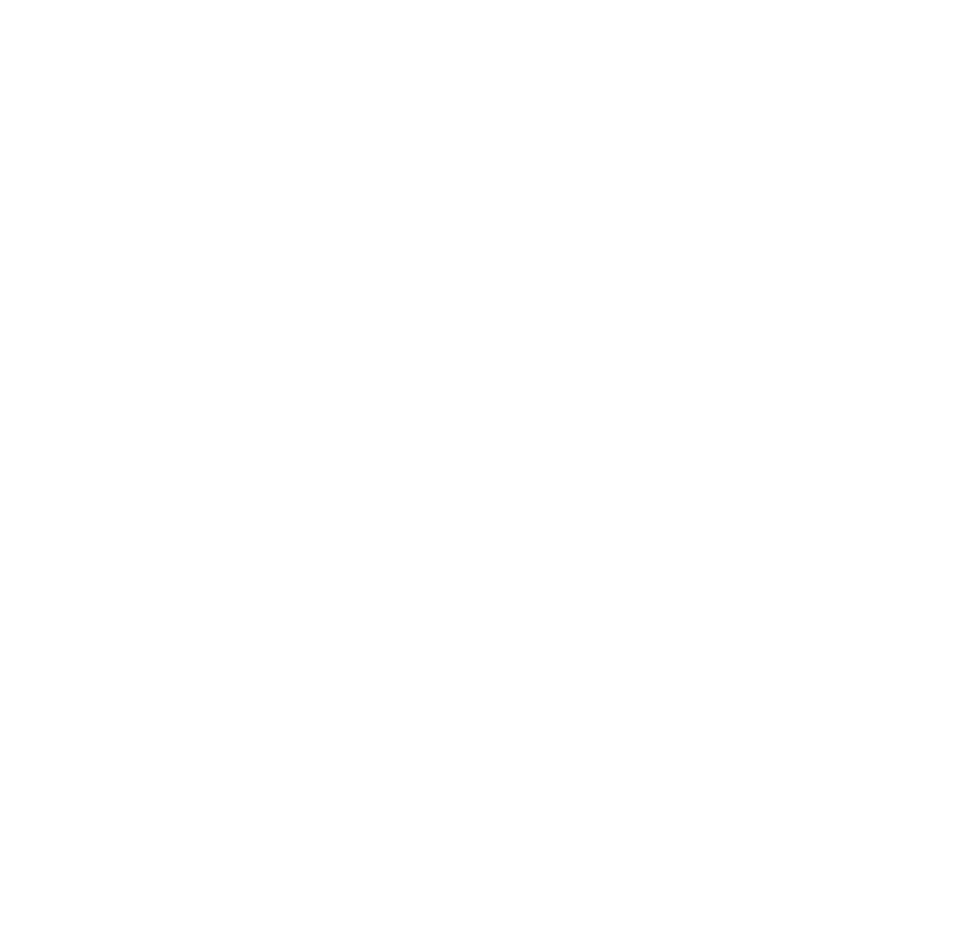
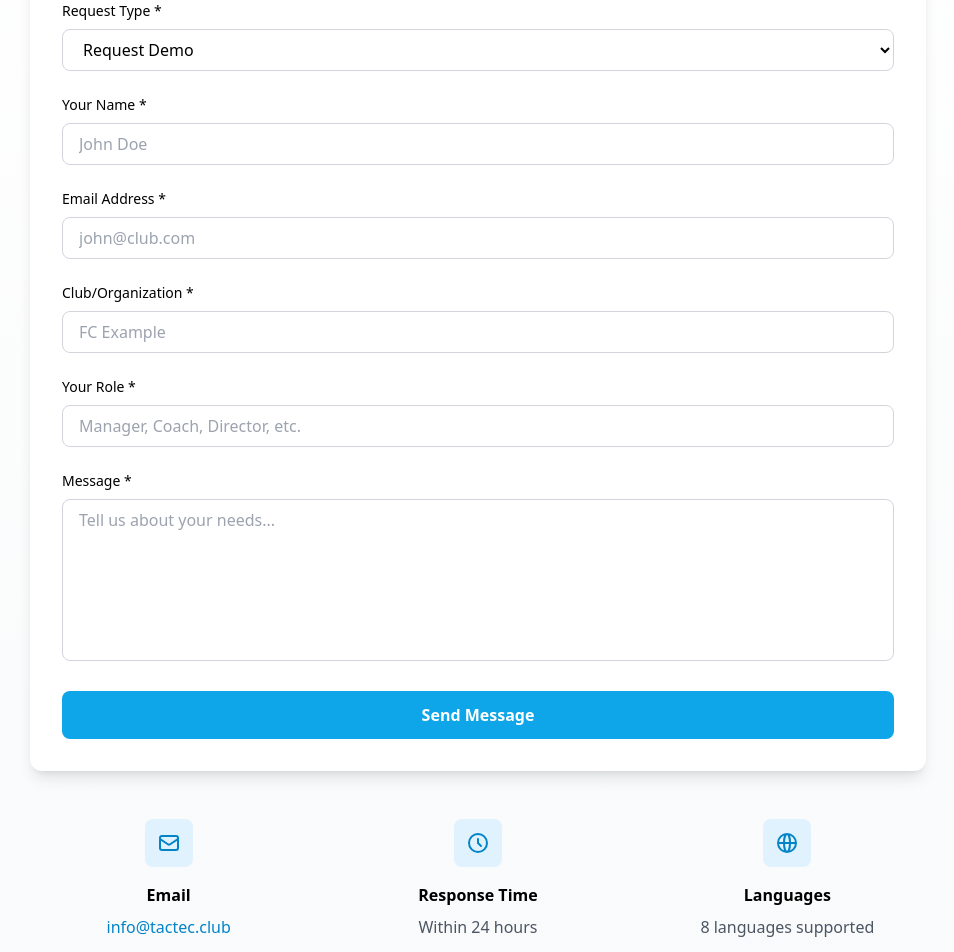
Before and after one commit to mhandousa/TacTecwebsitenew, a Next.js app: page /contact in a window 1280 px wide. Shown: the part 300-1252 px from the top of the page, without its empty margins (162-1116 px from the left). Before the commit the page ends 800 px from the top, so only its background shows below. Built offline with nearby package versions, Linux system fonts and the light colour scheme; no server answers.

Commit message:
Update contact.tsx

```diff
--- a/src/pages/contact.tsx
+++ b/src/pages/contact.tsx
@@ -10,9 +10,6 @@
 import { trackEvent } from "@/utils/analytics";
 import LanguageSwitcher from "@/components/LanguageSwitcher";
 
-// ✅ Removed fs/path imports from top
-
-// Form validation schema
 const contactFormSchema = z.object({
   name: z.string().min(2, "Name must be at least 2 characters"),
   email: z.string().email("Please enter a valid email address"),
@@ -27,9 +24,7 @@
 export default function ContactPage() {
   const router = useRouter();
   const [isSubmitting, setIsSubmitting] = useState(false);
-  const [submitStatus, setSubmitStatus] = useState<"idle" | "success" | "error">(
-    "idle"
-  );
+  const [submitStatus, setSubmitStatus] = useState<"idle" | "success" | "error">("idle");
   const [submitMessage, setSubmitMessage] = useState("");
 
   const {
@@ -44,7 +39,6 @@
     },
   });
 
-  // Auto-clear messages after delay
   useEffect(() => {
     if (submitStatus !== "idle") {
       const timer = setTimeout(() => {
@@ -61,7 +55,6 @@
     setSubmitMessage("");
 
     try {
-      // Track form submission attempt
       trackEvent("form_submit", {
         form_type: "contact",
         request_type: data.requestType,
@@ -84,7 +77,6 @@
         );
         reset();
 
-        // Track success
         trackEvent("form_submit_success", {
           form_type: "contact",
           request_type: data.requestType,
@@ -165,24 +157,212 @@
         </div>
       </nav>
 
-      {/* Page Content (same as before)… */}
-      {/* Keep your form + sidebar + footer unchanged */}
+      {/* Page Content */}
+      <main className="min-h-screen bg-gradient-to-b from-white to-gray-50 dark:from-gray-900 dark:to-gray-800">
+        <div className="container mx-auto px-6 py-16">
+          <div className="max-w-4xl mx-auto">
+            {/* Header */}
+            <div className="text-center mb-12">
+              <h1 className="text-4xl md:text-5xl font-bold mb-4">
+                Get in Touch
+              </h1>
+              <p className="text-lg text-gray-600 dark:text-gray-400">
+                Ready to transform your club? Request a demo or contact our team.
+              </p>
+            </div>
+
+            {/* Status Message */}
+            {submitStatus !== "idle" && (
+              <div
+                id="form-status"
+                className={`mb-8 p-4 rounded-lg ${
+                  submitStatus === "success"
+                    ? "bg-green-100 dark:bg-green-900 text-green-800 dark:text-green-200"
+                    : "bg-red-100 dark:bg-red-900 text-red-800 dark:text-red-200"
+                }`}
+              >
+                {submitMessage}
+              </div>
+            )}
+
+            {/* Form */}
+            <div className="bg-white dark:bg-gray-800 rounded-xl shadow-lg p-8">
+              <form onSubmit={handleSubmit(onSubmit)} className="space-y-6">
+                {/* Request Type */}
+                <div>
+                  <label className="block text-sm font-medium mb-2">
+                    Request Type *
+                  </label>
+                  <select
+                    {...register("requestType")}
+                    className="w-full px-4 py-2 border border-gray-300 dark:border-gray-600 rounded-lg bg-white dark:bg-gray-700 focus:ring-2 focus:ring-sky-500 focus:border-transparent"
+                  >
+                    <option value="demo">Request Demo</option>
+                    <option value="sales">Sales Inquiry</option>
+                    <option value="support">Support</option>
+                    <option value="general">General Question</option>
+                  </select>
+                  {errors.requestType && (
+                    <p className="mt-1 text-sm text-red-600">{errors.requestType.message}</p>
+                  )}
+                </div>
+
+                {/* Name */}
+                <div>
+                  <label className="block text-sm font-medium mb-2">
+                    Your Name *
+                  </label>
+                  <input
+                    type="text"
+                    {...register("name")}
+                    className="w-full px-4 py-2 border border-gray-300 dark:border-gray-600 rounded-lg bg-white dark:bg-gray-700 focus:ring-2 focus:ring-sky-500 focus:border-transparent"
+                    placeholder="John Doe"
+                  />
+                  {errors.name && (
+                    <p className="mt-1 text-sm text-red-600">{errors.name.message}</p>
+                  )}
+                </div>
+
+                {/* Email */}
+                <div>
+                  <label className="block text-sm font-medium mb-2">
+                    Email Address *
+                  </label>
+                  <input
+                    type="email"
+                    {...register("email")}
+                    className="w-full px-4 py-2 border border-gray-300 dark:border-gray-600 rounded-lg bg-white dark:bg-gray-700 focus:ring-2 focus:ring-sky-500 focus:border-transparent"
+                    placeholder="john@club.com"
+                  />
+                  {errors.email && (
+                    <p className="mt-1 text-sm text-red-600">{errors.email.message}</p>
+                  )}
+                </div>
+
+                {/* Club */}
+                <div>
+                  <label className="block text-sm font-medium mb-2">
+                    Club/Organization *
+                  </label>
+                  <input
+                    type="text"
+                    {...register("club")}
+                    className="w-full px-4 py-2 border border-gray-300 dark:border-gray-600 rounded-lg bg-white dark:bg-gray-700 focus:ring-2 focus:ring-sky-500 focus:border-transparent"
+                    placeholder="FC Example"
+                  />
+                  {errors.club && (
+                    <p className="mt-1 text-sm text-red-600">{errors.club.message}</p>
+                  )}
+                </div>
+
+                {/* Role */}
+                <div>
+                  <label className="block text-sm font-medium mb-2">
+                    Your Role *
+                  </label>
+                  <input
+                    type="text"
+                    {...register("role")}
+                    className="w-full px-4 py-2 border border-gray-300 dark:border-gray-600 rounded-lg bg-white dark:bg-gray-700 focus:ring-2 focus:ring-sky-500 focus:border-transparent"
+                    placeholder="Manager, Coach, Director, etc."
+                  />
+                  {errors.role && (
+                    <p className="mt-1 text-sm text-red-600">{errors.role.message}</p>
+                  )}
+                </div>
+
+                {/* Message */}
+                <div>
+                  <label className="block text-sm font-medium mb-2">
+                    Message *
+                  </label>
+                  <textarea
+                    {...register("message")}
+                    rows={6}
+                    className="w-full px-4 py-2 border border-gray-300 dark:border-gray-600 rounded-lg bg-white dark:bg-gray-700 focus:ring-2 focus:ring-sky-500 focus:border-transparent resize-none"
+                    placeholder="Tell us about your needs..."
+                  />
+                  {errors.message && (
+                    <p className="mt-1 text-sm text-red-600">{errors.message.message}</p>
+                  )}
+                </div>
+
+                {/* Submit Button */}
+                <button
+                  type="submit"
+                  disabled={isSubmitting}
+                  className="w-full bg-sky-500 hover:bg-sky-600 disabled:bg-gray-400 text-white px-6 py-3 rounded-lg font-semibold transition flex items-center justify-center"
+                >
+                  {isSubmitting ? (
+                    <>
+                      <svg className="animate-spin -ml-1 mr-3 h-5 w-5 text-white" fill="none" viewBox="0 0 24 24">
+                        <circle className="opacity-25" cx="12" cy="12" r="10" stroke="currentColor" strokeWidth="4"/>
+                        <path className="opacity-75" fill="currentColor" d="M4 12a8 8 0 018-8V0C5.373 0 0 5.373 0 12h4zm2 5.291A7.962 7.962 0 014 12H0c0 3.042 1.135 5.824 3 7.938l3-2.647z"/>
+                      </svg>
+                      Sending...
+                    </>
+                  ) : (
+                    "Send Message"
+                  )}
+                </button>
+              </form>
+            </div>
+
+            {/* Contact Info Sidebar */}
+            <div className="mt-12 grid md:grid-cols-3 gap-8">
+              <div className="text-center">
+                <div className="w-12 h-12 bg-sky-100 dark:bg-sky-900 rounded-lg flex items-center justify-center mx-auto mb-4">
+                  <svg className="w-6 h-6 text-sky-600" fill="none" stroke="currentColor" viewBox="0 0 24 24">
+                    <path strokeLinecap="round" strokeLinejoin="round" strokeWidth={2} d="M3 8l7.89 5.26a2 2 0 002.22 0L21 8M5 19h14a2 2 0 002-2V7a2 2 0 00-2-2H5a2 2 0 00-2 2v10a2 2 0 002 2z" />
+                  </svg>
+                </div>
+                <h3 className="font-semibold mb-2">Email</h3>
+                <a href="mailto:info@tactec.club" className="text-sky-600 hover:underline">
+                  info@tactec.club
+                </a>
+              </div>
+
+              <div className="text-center">
+                <div className="w-12 h-12 bg-sky-100 dark:bg-sky-900 rounded-lg flex items-center justify-center mx-auto mb-4">
+                  <svg className="w-6 h-6 text-sky-600" fill="none" stroke="currentColor" viewBox="0 0 24 24">
+                    <path strokeLinecap="round" strokeLinejoin="round" strokeWidth={2} d="M12 8v4l3 3m6-3a9 9 0 11-18 0 9 9 0 0118 0z" />
+                  </svg>
+                </div>
+                <h3 className="font-semibold mb-2">Response Time</h3>
+                <p className="text-gray-600 dark:text-gray-400">Within 24 hours</p>
+              </div>
+
+              <div className="text-center">
+                <div className="w-12 h-12 bg-sky-100 dark:bg-sky-900 rounded-lg flex items-center justify-center mx-auto mb-4">
+                  <svg className="w-6 h-6 text-sky-600" fill="none" stroke="currentColor" viewBox="0 0 24 24">
+                    <path strokeLinecap="round" strokeLinejoin="round" strokeWidth={2} d="M21 12a9 9 0 01-9 9m9-9a9 9 0 00-9-9m9 9H3m9 9a9 9 0 01-9-9m9 9c1.657 0 3-4.03 3-9s-1.343-9-3-9m0 18c-1.657 0-3-4.03-3-9s1.343-9 3-9m-9 9a9 9 0 019-9" />
+                  </svg>
+                </div>
+                <h3 className="font-semibold mb-2">Languages</h3>
+                <p className="text-gray-600 dark:text-gray-400">8 languages supported</p>
+              </div>
+            </div>
+          </div>
+        </div>
+      </main>
+
+      {/* Footer */}
+      <footer className="bg-gray-900 text-gray-400 py-8">
+        <div className="container mx-auto px-6 text-center">
+          <p className="text-sm">© Ventio. All rights reserved.</p>
+          <p className="mt-2 text-sky-400 text-sm">Made with care for football.</p>
+        </div>
+      </footer>
     </>
   );
 }
 
-// ✅ FIXED: Correct Next.js getStaticProps signature
 export const getStaticProps: GetStaticProps = async ({ locale }) => {
   const fs = await import("fs");
   const path = await import("path");
 
   const filePath = path.join(process.cwd(), "src/locales", locale || "en", "common.json");
-  const fallbackPath = path.join(
-    process.cwd(),
-    "src/locales",
-    "en",
-    "common.json"
-  );
+  const fallbackPath = path.join(process.cwd(), "src/locales", "en", "common.json");
   let messages = {};
 
   try {
```
